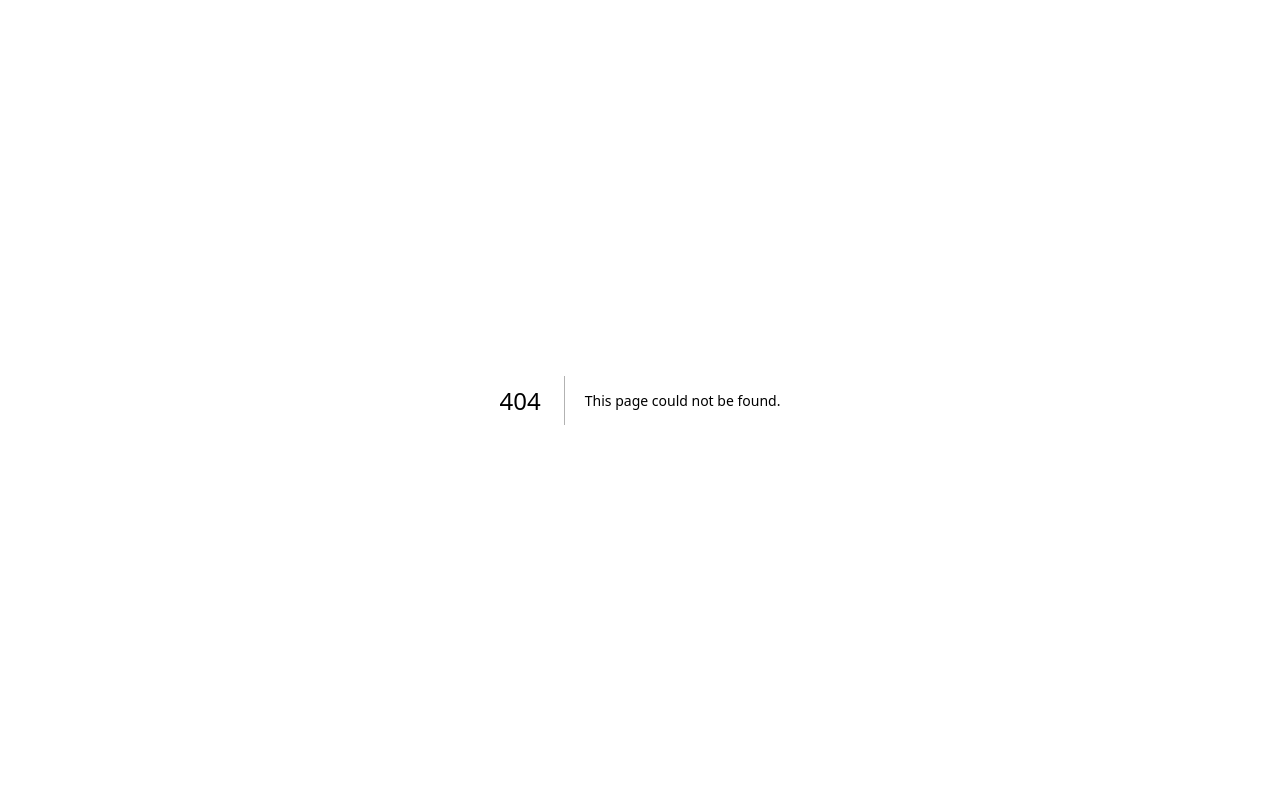
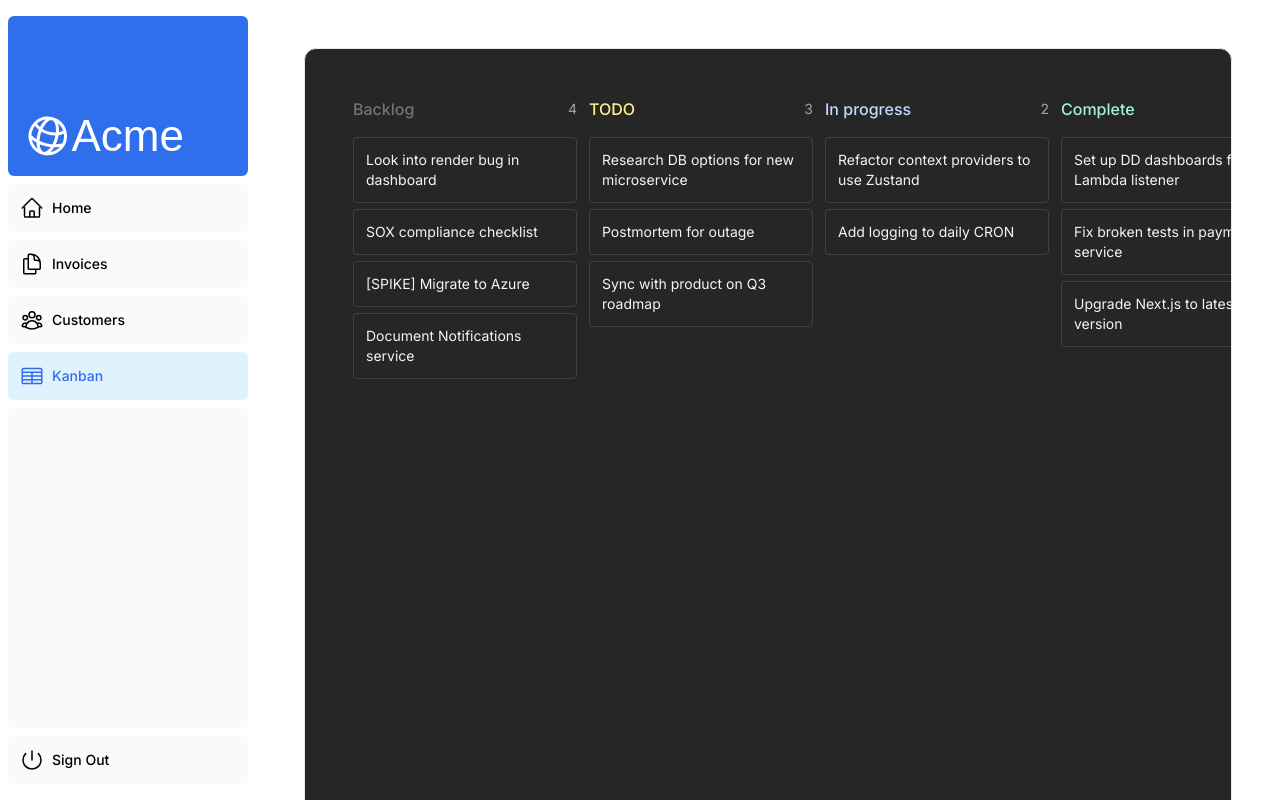
Before and after one commit to Simeonov98/nextjs-dashboard, a Next.js app: page /dashboard/kanban in a window 1280 px wide. Before the commit this address had no page. Built offline with nearby package versions, Linux system fonts and the light colour scheme; no server answers; a web font is replaced by a local one.

Commit message:
basic layout

```diff
--- /dev/null
+++ b/app/dashboard/kanban/page.tsx
@@ -0,0 +1,96 @@
+"use client"
+// import { Card } from "@/app/ui/dashboard/cards";
+import { useState } from "react";
+import { FaFire } from "react-icons/fa";
+import { FiTrash2 } from "react-icons/fi";
+
+
+
+export default function KanbanPage() {
+  return (
+    <div className="h-screen w-full bg-neutral-800 text-neutral-500 border rounded-xl">
+      <Board />
+    </div>
+  );
+}
+const Board = () => {
+  const [cards, setCards] = useState(DEFAULT_CARDS);
+
+  return (
+    <div className="flex h-full w-full gap-3 overflow-scroll p-12">
+      <Column title="Backlog" column="backlog" headingColor="text-neutral-500" cards={cards} setCards={setCards} />
+      <Column title="TODO" column="todo" headingColor="text-yellow-200" cards={cards} setCards={setCards}/>
+      <Column title="In progress" column="doing" headingColor="text-blue-200" cards={cards} setCards={setCards}/>
+      <Column title="Complete" column="done" headingColor="text-emerald-200" cards={cards} setCards={setCards}/>
+      <BurnBarrel setCards={setCards}/>
+    </div>
+    );
+}
+const Column = ({ title, headingColor, column, cards, setCards }) => {
+  const [active, setActive] = useState(false);
+  const filteredCards = cards.filter((card) => card.column === column);
+
+  return <div className="w-56 shrink-0">
+    <div className="mb-3 flex items-center justify-between">
+      <h3 className={`font-medium ${headingColor}`}>{title}</h3>
+      <span className="rounded text-sm text-neutral-400">{filteredCards.length}</span>
+    </div>
+    <div className={`h-full w-full transition-colors ${active ? "bg-neutral-800/50" : "bg-neutral-800/0"}`}>
+    {filteredCards.map((c: any) => {
+      return <Card key={c.id} {...c} />
+    })}
+    <DropIndicator beforeId='-1' column={column} />
+  </div>;
+  </div>
+
+}
+const Card = ({ title, id, column }) => {
+  return (
+    <>
+    <DropIndicator beforeId={id} column={column}/>
+    <div draggable='true' className="cursor-grab rounded border border-neutral-700 bg-neutral-800 p-3 active:cursor-grabbing">
+      <p className="text-sm text-neutral-100">
+        {title}
+      </p>
+    </div>
+    </>
+  );
+}
+const DropIndicator = ({ beforeId, column }) => {
+  return (
+    <div data-before={beforeId || "-1"} data-column={column} className="my-0.5 h-0.5 w-full bg-violet-400 opacity-0"/>
+  );
+}
+const BurnBarrel = ({ setCards }) => {
+  const [active, setActive] = useState(false);
+  return (
+    <div className={`mt-10 grid h-56 w-56 shrink-0 place-content-center rounded border text-3xl ${
+        active
+          ? "border-red-800 bg-red-800/20 text-red-500"
+          : "border-neutral-500 bg-neutral-500/20 text-neutral-500"
+      }`}>{active ? <FaFire className="animate-bounce"/> : <FiTrash2 />}
+
+    </div>
+  )
+}
+const DEFAULT_CARDS = [
+  // BACKLOG
+  { title: "Look into render bug in dashboard", id: "1", column: "backlog" },
+  { title: "SOX compliance checklist", id: "2", column: "backlog" },
+  { title: "[SPIKE] Migrate to Azure", id: "3", column: "backlog" },
+  { title: "Document Notifications service", id: "4", column: "backlog" },
+  // TODO
+  { title: "Research DB options for new microservice", id: "5", column: "todo"},
+  { title: "Postmortem for outage", id: "6", column: "todo" },
+  { title: "Sync with product on Q3 roadmap", id: "7", column: "todo" },
+
+  // DOING
+  { title: "Refactor context providers to use Zustand", id: "8", column: "doing" },
+  { title: "Add logging to daily CRON", id: "9", column: "doing" },
+  // DONE
+  { title: "Set up DD dashboards for Lambda listener",
+    id: "10",
+    column: "done"},
+  { title: "Fix broken tests in payments service", id: "11", column: "done" },
+  { title: "Upgrade Next.js to latest version", id: "12", column: "done" },
+];
--- a/app/ui/dashboard/nav-links.tsx
+++ b/app/ui/dashboard/nav-links.tsx
@@ -3,6 +3,7 @@ import {
   UserGroupIcon,
   HomeIcon,
   DocumentDuplicateIcon,
+  TableCellsIcon,
 } from '@heroicons/react/24/outline';
 import Link from 'next/link';
 import { usePathname } from 'next/navigation';
@@ -11,13 +12,22 @@ import clsx from 'clsx';
 // Map of links to display in the side navigation.
 // Depending on the size of the application, this would be stored in a database.
 const links = [
-  { name: 'Home', href: '/dashboard', icon: HomeIcon },
+  { name: 'Home',
+    href: '/dashboard',
+    icon: HomeIcon },
   {
     name: 'Invoices',
     href: '/dashboard/invoices',
     icon: DocumentDuplicateIcon,
   },
-  { name: 'Customers', href: '/dashboard/customers', icon: UserGroupIcon },
+  { name: 'Customers',
+    href: '/dashboard/customers',
+    icon: UserGroupIcon },
+  {
+    name: 'Kanban',
+    href: '/dashboard/kanban',
+    icon: TableCellsIcon
+  }
 ];
 
 export default function NavLinks() {
--- a/package.json
+++ b/package.json
@@ -21,6 +21,7 @@
     "postgres": "^3.4.7",
     "react": "latest",
     "react-dom": "latest",
+    "react-icons": "^5.5.0",
     "tailwindcss": "3.4.17",
     "tsx": "^4.20.6",
     "use-debounce": "^10.0.6",
```
Also changed, not shown: 1 other file (tests, documents, lock files or other folders).
